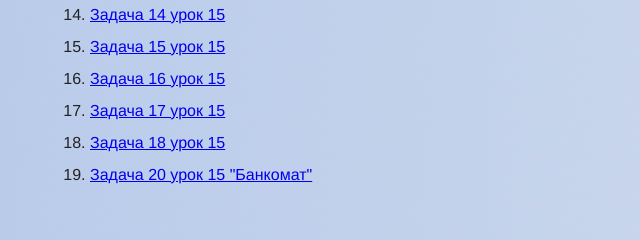
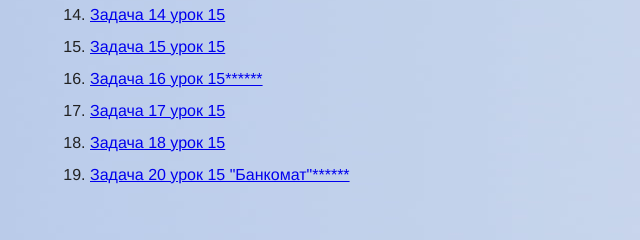
Before and after one commit to boris86msk/Pascal, a plain HTML site: page index.html in a window 1280 px wide. Shown: the part 951-1191 px from the top of the page, 0-640 px from the left. Drawn offline with Linux system fonts and the light colour scheme.

Commit message:
Update index.html

```diff
--- a/index.html
+++ b/index.html
@@ -43,10 +43,10 @@
           <li><a href="http://fkn.ktu10.com/?q=node/">Задача 13 урок 15</a></li>
           <li><a href="http://fkn.ktu10.com/?q=node/13213">Задача 14 урок 15</a></li>
           <li><a href="http://fkn.ktu10.com/?q=node/13214">Задача 15 урок 15</a></li>
-          <li><a href="http://fkn.ktu10.com/?q=node/13223">Задача 16 урок 15</a></li>
+          <li><a href="http://fkn.ktu10.com/?q=node/13223">Задача 16 урок 15******</a></li>
           <li><a href="http://fkn.ktu10.com/?q=node/13224">Задача 17 урок 15</a></li>
           <li><a href="http://fkn.ktu10.com/?q=node/13225">Задача 18 урок 15</a></li>
-          <li><a href="http://fkn.ktu10.com/?q=node/13228">Задача 20 урок 15 "Банкомат"</a></li>
+          <li><a href="http://fkn.ktu10.com/?q=node/13228">Задача 20 урок 15 "Банкомат"******</a></li>
        </ol></div>
     </div>
 
```
